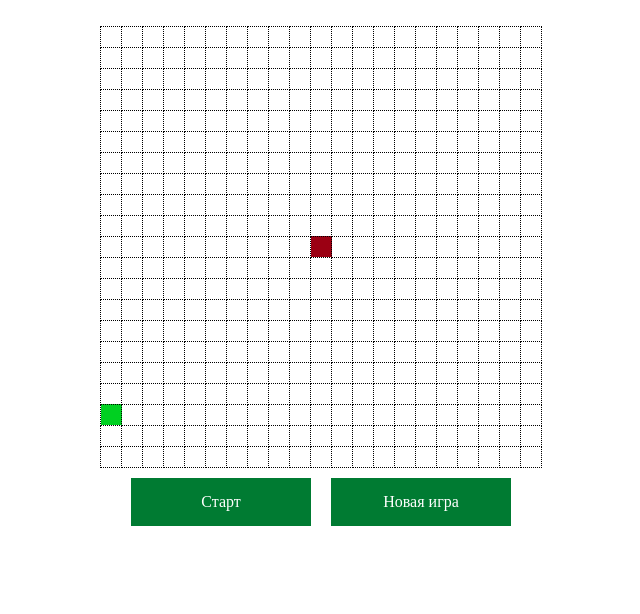
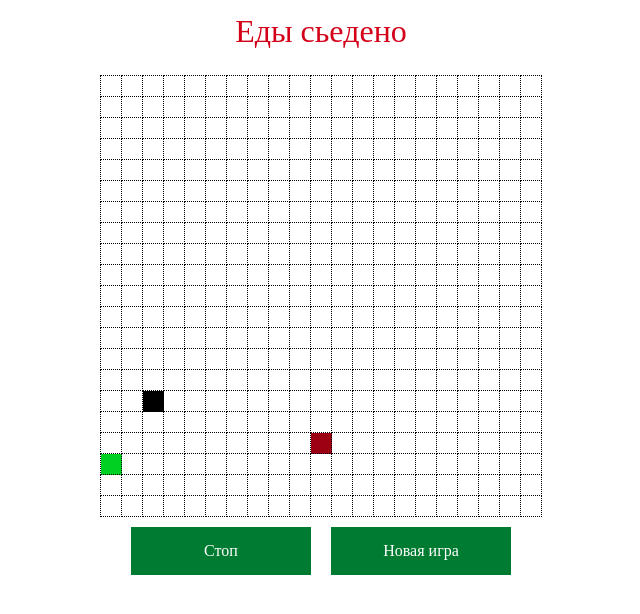
Before and after one commit to Vyalkoff/Java-script, a plain HTML site: page dz_7/index.html in a window 1280 px wide. Both pictures are taken after a click on the element "Старт". Shown: the whole page, without its empty margins (319-959 px from the left). Drawn offline with Linux system fonts and the light colour scheme.

Commit message:
поставил появление блока  и выхожд за границу

```diff
--- a/dz_7/index.html
+++ b/dz_7/index.html
@@ -7,10 +7,11 @@
     <meta name="viewport" content="width=device-width, initial-scale=1.0">
     <title>Document</title>
     <link rel="stylesheet" href="style.css">
-    <script defer src="script.js"></script>
+    <!-- <script defer src="script.js"></script> -->
 </head>
 
 <body>
+    <div class='score '>Еды сьедено <span id='score'></span> </div>
     <div id="game-wrap">
         <table id="game"></table>
     </div>
@@ -18,6 +19,8 @@
         <div id="playButton" class="menuButton">Старт</div>
         <div id="newGameButton" class="menuButton">Новая игра</div>
     </div>
+
+    <script defer src="script.js"></script>
 </body>
 
 </html>
--- a/dz_7/script.js
+++ b/dz_7/script.js
@@ -78,7 +78,7 @@ const map = {
         };
 
     },
-    render(snakePointArray, foodPoint) {
+    render(snakePointArray, foodPoint, blockPoint) {
         for (const cell of this.usedCells) {
             cell.className = 'cell';
         }
@@ -98,6 +98,10 @@ const map = {
         foodCell.classList.add('food');
 
         this.usedCells.push(foodCell)
+
+        const blockCell = this.cells[`x${blockPoint.x}_y${blockPoint.y}`]
+        blockCell.classList.add('block');
+        this.usedCells.push(blockCell);
 
     },
 
@@ -123,16 +127,39 @@ const food = {
 
 };
 
+const block = {
+    x: null,
+    y: null,
+
+    getCoordites() {
+        return {
+            x: this.x,
+            y: this.y,
+        };
+    },
+
+    setCoordinates(point) {
+        this.x = point.x;
+        this.y = point.y;
+    },
+    isOnPoint(point) {
+        return this.x === point.x && this.y === point.y;
+
+    },
+
+}
+
 const snake = {
     body: [],
     direction: null,
     lastStepDirection: null,
 
-    init(startBody, direction) {
+    init(startBody, direction, maxX, maxY) {
         this.body = startBody;
         this.direction = direction;
         this.lastStepDirection = direction;
-
+        this.maxY = maxY
+        this.maxX = maxX
     },
 
     getBody() {
@@ -154,7 +181,7 @@ const snake = {
 
     makeStep() {
         this.lastStepDirection = this.direction;
-        this.getBody().unshift({});
+        this.getBody().unshift(this.getNextHeadPoint());
         this.getBody().pop();
     },
     growUp() {
@@ -171,13 +198,15 @@ const snake = {
 
         switch (this.direction) {
             case 'up':
-                return { x: firstPoint.x, y: firstPoint.y - 1 };
+
+                return { x: firstPoint.x, y: firstPoint.y !== 0 ? firstPoint.y - 1 : this.maxY - 1 };
             case 'right':
-                return { x: firstPoint.x + 1, y: firstPoint.y };
+
+                return { x: firstPoint.x !== this.maxX - 1 ? firstPoint.x + 1 : 0, y: firstPoint.y };
             case 'down':
-                return { x: firstPoint.x, y: firstPoint.y + 1 };
+                return { x: firstPoint.x, y: firstPoint.y != this.maxY - 1 ? firstPoint.y + 1 : 0 };
             case 'left':
-                return { x: firstPoint.x - 1, y: firstPoint.y };
+                return { x: firstPoint.x !== 0 ? firstPoint.x - 1 : this.maxX - 1, y: firstPoint.y };
         }
     },
 
@@ -186,13 +215,13 @@ const snake = {
 const statuS = {
     condition: null,
     setPlaying() {
-        this.codition = 'playing';
+        this.condition = 'playing';
     },
     setStopped() {
-        this.codition = 'stopped';
+        this.condition = 'stopped';
     },
     setFinished() {
-        this.codition = 'finished';
+        this.condition = 'finished';
     },
 
     isPlaying() {
@@ -210,6 +239,8 @@ const game = {
     food,
     statuS,
     tickInterval: null,
+    block,
+    score: 0,
 
     init(userSettings = {}) {
         this.config.init(userSettings);
@@ -228,6 +259,7 @@ const game = {
     },
     setEventNandlers() {
         document.getElementById('playButton').addEventListener('click', () => {
+
             this.playClickHandler();
 
         });
@@ -245,7 +277,7 @@ const game = {
             this.stop();
         } else if (this.statuS.isStopped()) {
             this.play();
-        };
+        }
     },
 
     play() {
@@ -256,8 +288,17 @@ const game = {
 
     stop() {
         this.statuS.setStopped();
+        console.log(this.statuS.condition)
         clearInterval(this.tickInterval);
         this.setPlayButton('Старт');
+    },
+
+    finish() {
+        this.statuS.setFinished();
+
+        clearInterval(this.tickInterval);
+
+        this.setPlayButton('Игре Конец', true);
     },
 
     setPlayButton(text, isDisabled = false) {
@@ -274,13 +315,18 @@ const game = {
             return this.finish();
         }
 
-        if (this.food.isOnPoint(this.snake.getNextStepHeadPoint())) {
+        if (this.food.isOnPoint(this.snake.getNextHeadPoint())) {
 
             this.snake.growUp();
 
-            this.score.increment();
+            const id_score = document.getElementById('score')
+            id_score.innerText = '';
+            id_score.innerText += this.score++;
 
-            this.food.setCoordinates(this.getRandomFreeCoordinates());
+
+            // this.score.increment();
+
+            this.food.setCoordinates(this.getRandomfreeCoordinates());
 
             if (this.isGameWon()) {
                 this.finish();
@@ -292,15 +338,25 @@ const game = {
         this.render();
     },
 
+    isGameWon() {
+        return this.snake.getBody().length > this.config.getWinfoodCount();
+    },
+
+    canMakeStep() {
+        return (!this.block.isOnPoint(this.snake.getNextHeadPoint()))
+    },
+
     reset() {
         this.stop();
-        this.snake.init(this.getStartSnakeBody(), 'up');
+        this.snake.init(this.getStartSnakeBody(), 'up', this.config.getColsCount(), this.config.getRowsCount());
         this.food.setCoordinates(this.getRandomfreeCoordinates());
+        this.block.setCoordinates(this.getRandomfreeCoordinates());
+
         this.render();
 
     },
     render() {
-        this.map.render(this.snake.body, this.food.getCoordinates())
+        this.map.render(this.snake.body, this.food.getCoordinates(), this.block.getCoordites())
     },
     getStartSnakeBody() {
         return [
@@ -347,10 +403,10 @@ const game = {
             case 'KeyW':
             case 'ArrowUp':
                 return 'up';
-            case ' KeyD':
+            case 'KeyD':
             case 'ArrowRight':
                 return 'right';
-            case 'Keys':
+            case 'KeyS':
             case 'ArrowDown':
                 return 'down';
             case 'KeyA':
@@ -369,4 +425,4 @@ const game = {
     },
 };
 
-game.init({ speed: 10 });
+game.init({ speed: 5 });
--- a/dz_7/style.css
+++ b/dz_7/style.css
@@ -35,6 +35,9 @@ td.cell{
     background: #00d021;
 
 }
+.block{
+    background: black;
+}
 .snakeBody{
     background: #e5e5e5;
 }
@@ -48,7 +51,7 @@ td.cell{
 .disabled:hover{
     background: #7c7c7c;
 }
-#game-score {
+.score {
     margin-top: 1%;
     text-align: center;
     font-family: "Lobster", serif;
```
